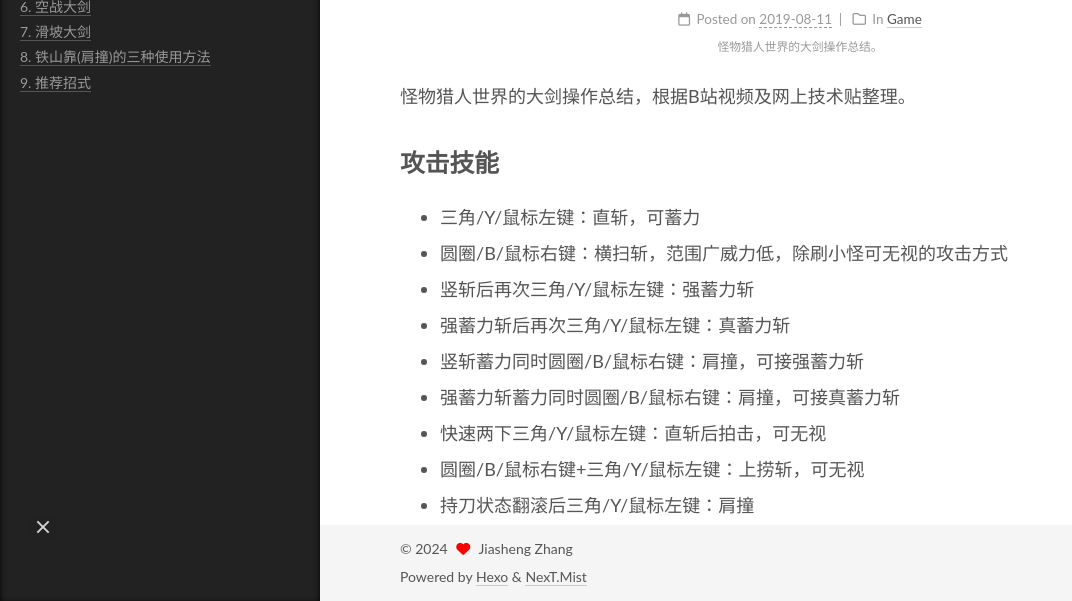
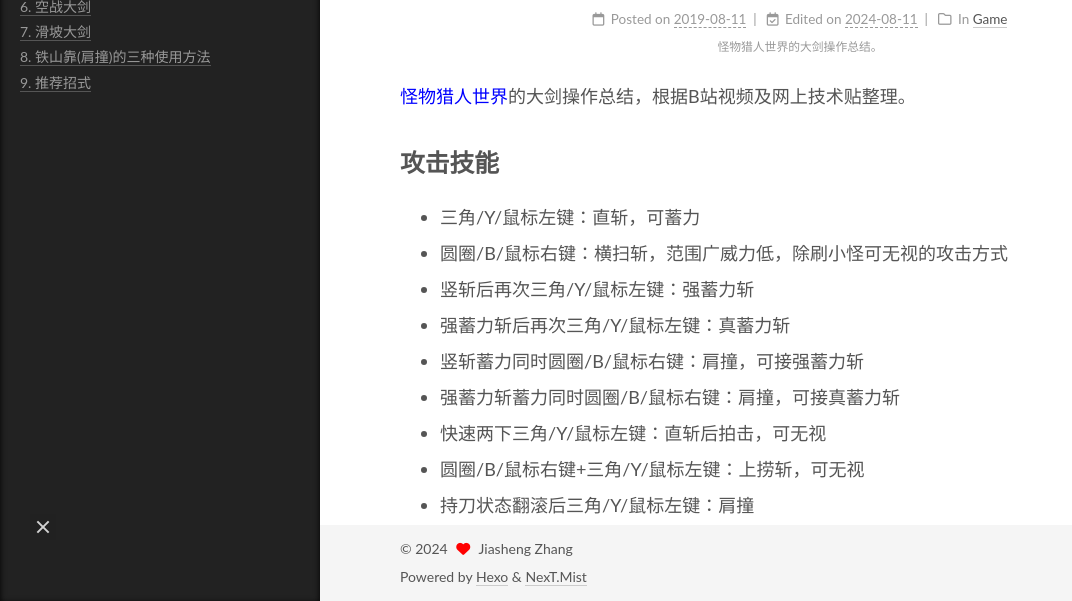
Before and after one commit to jasonzhangok/jasonzhangok.github.io, a plain HTML site: page mhw_great_sword/index.html in a window 1280 px wide. Shown: the part 199-800 px from the top of the page, without its empty margins (0-1072 px from the left). Drawn offline with nearby package versions, Linux system fonts and the light colour scheme; a script that the page names is missing.

Commit message:
Site updated: 2024-08-11 12:34:09

```diff
--- a/mhw_great_sword/index.html
+++ b/mhw_great_sword/index.html
@@ -27,7 +27,7 @@
 <meta property="og:description" content="怪物猎人世界的大剑操作总结。">
 <meta property="og:locale" content="en_US">
 <meta property="article:published_time" content="2019-08-10T16:00:00.000Z">
-<meta property="article:modified_time" content="2019-08-11T02:34:08.000Z">
+<meta property="article:modified_time" content="2024-08-11T04:33:54.640Z">
 <meta property="article:author" content="Jiasheng Zhang">
 <meta property="article:tag" content="MHW">
 <meta name="twitter:card" content="summary">
@@ -193,8 +193,14 @@
       </span>
       <span class="post-meta-item-text">Posted on</span>
 
-
-      <time title="Created: 2019-08-11 00:00:00 / Modified: 10:34:08" itemprop="dateCreated datePublished" datetime="2019-08-11T00:00:00+08:00">2019-08-11</time>
+      <time title="Created: 2019-08-11 00:00:00" itemprop="dateCreated datePublished" datetime="2019-08-11T00:00:00+08:00">2019-08-11</time>
+    </span>
+    <span class="post-meta-item">
+      <span class="post-meta-item-icon">
+        <i class="far fa-calendar-check"></i>
+      </span>
+      <span class="post-meta-item-text">Edited on</span>
+      <time title="Modified: 2024-08-11 12:33:54" itemprop="dateModified" datetime="2024-08-11T12:33:54+08:00">2024-08-11</time>
     </span>
     <span class="post-meta-item">
       <span class="post-meta-item-icon">
@@ -216,7 +222,7 @@
 
 
 
-    <div class="post-body" itemprop="articleBody"><p>怪物猎人世界的大剑操作总结，根据B站视频及网上技术贴整理。</p>
+    <div class="post-body" itemprop="articleBody"><p><font color=Blue>怪物猎人世界</font>的大剑操作总结，根据B站视频及网上技术贴整理。</p>
 <h2 id="攻击技能"><a href="#攻击技能" class="headerlink" title="攻击技能"></a>攻击技能</h2><ul>
 <li>三角&#x2F;Y&#x2F;鼠标左键：直斩，可蓄力</li>
 <li>圆圈&#x2F;B&#x2F;鼠标右键：横扫斩，范围广威力低，除刷小怪可无视的攻击方式</li>
```
Also changed, not shown: index.html (+8 -2 lines).
